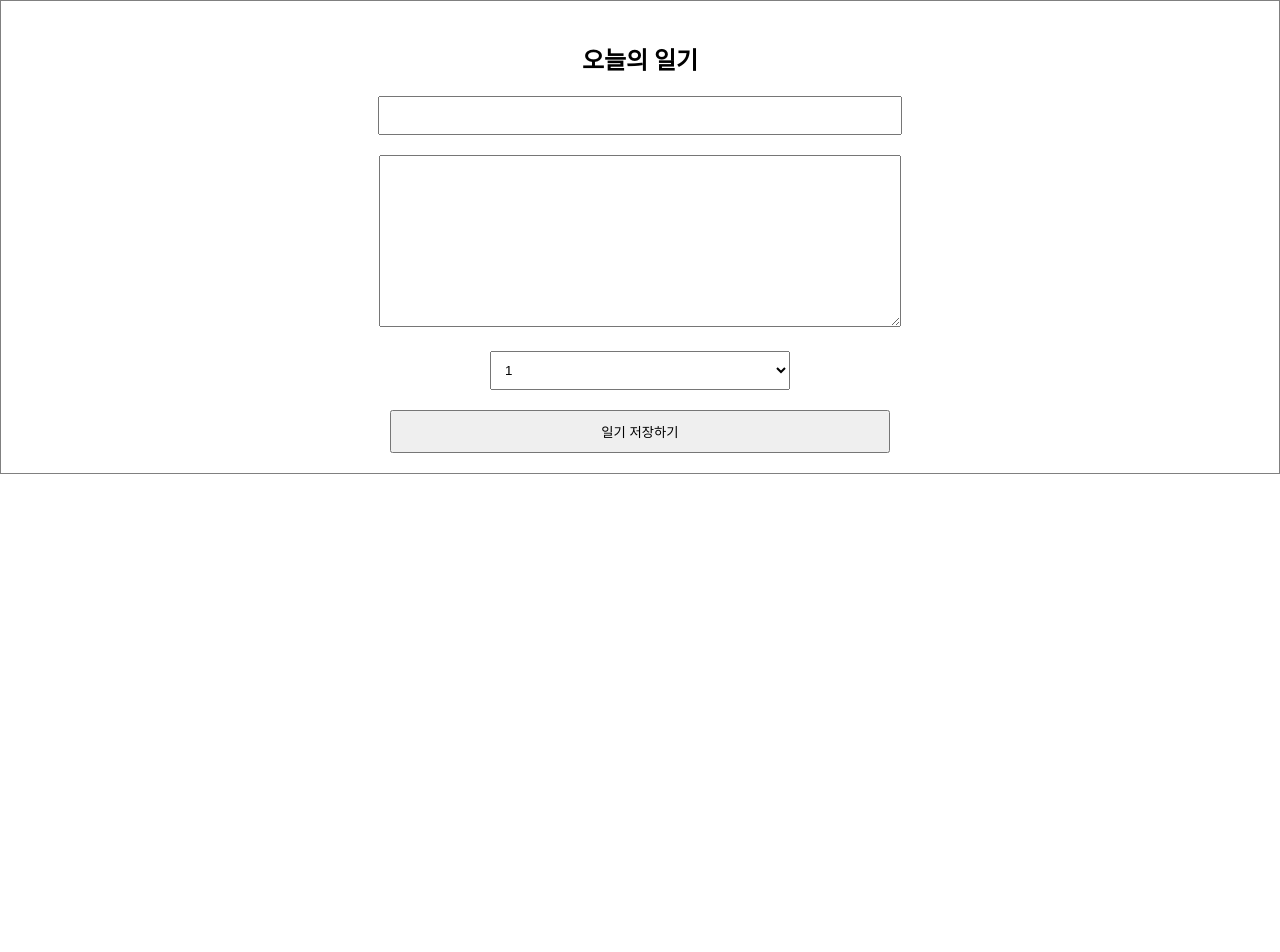
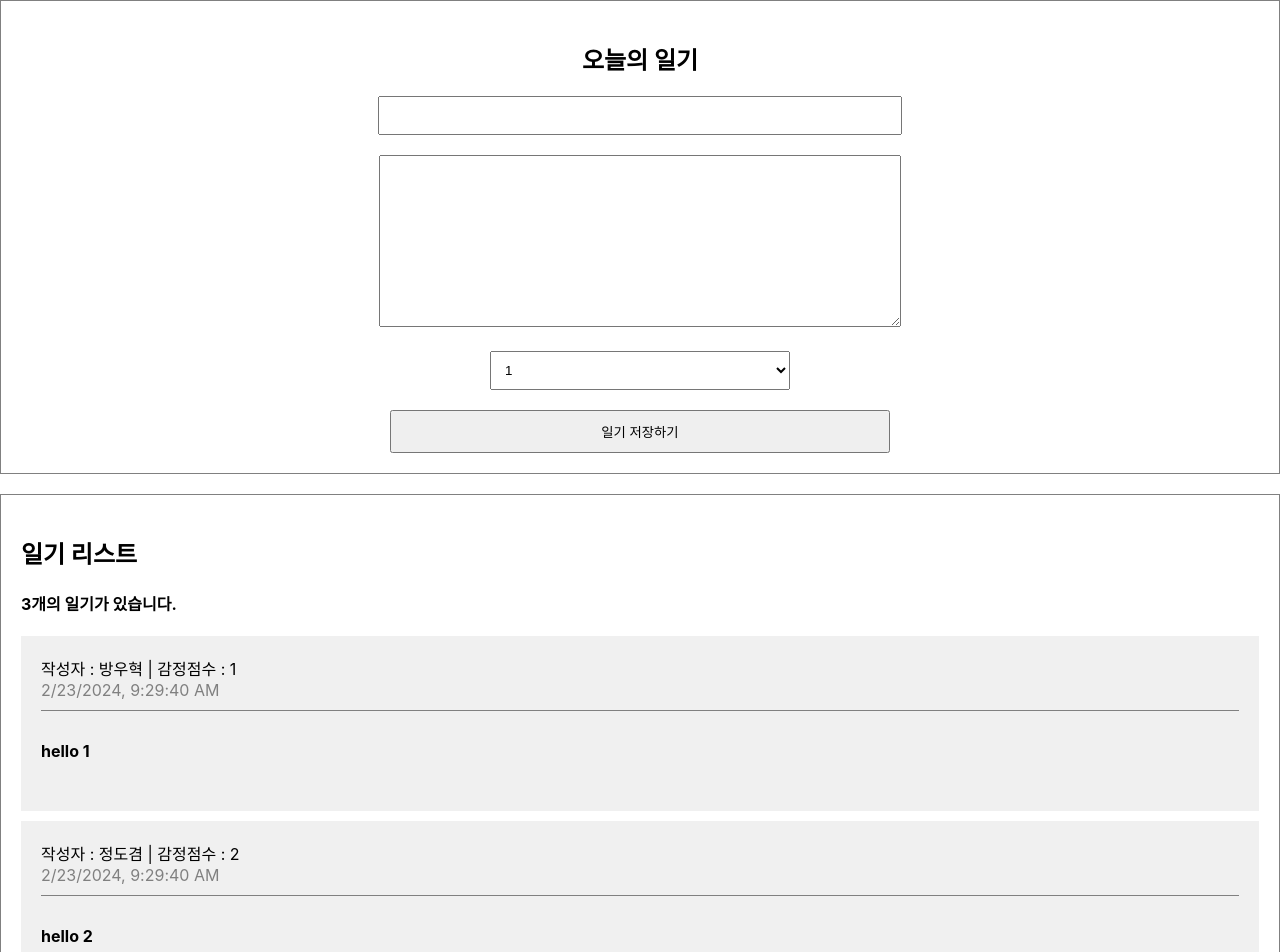
Before and after one commit to UhyeokBang/React_study, a React (Create React App) app in the folder SimpleDiary/: page / in a window 1280 px wide. Shown: the top 952 px of the page. Before the commit the page ends 800 px from the top, so only its background shows below. Built offline with nearby package versions, Linux system fonts and the light colour scheme.

Commit message:
added DiaryList components - DiaryList.js, DiaryItem.js

```diff
--- a/SimpleDiary/src/App.css
+++ b/SimpleDiary/src/App.css
@@ -26,3 +26,35 @@
   padding: 10px;
   cursor: pointer;
 }
+
+/* List */
+
+.DiaryList {
+  border: 1px solid gray;
+  padding: 20px;
+  margin-top: 20px;
+}
+
+/* Item */
+
+.DiaryItem {
+  background-color: rgb(240, 240, 240);
+  margin-bottom: 10px;
+  padding: 20px;
+}
+
+.DiaryItem .info {
+  border-bottom: 1px solid gray;
+  padding-bottom: 10px;
+  margin-bottom: 10px;
+}
+
+.DiaryItem .date {
+  color: gray;
+}
+
+.DiaryItem .content {
+  font-weight: bold;
+  margin-bottom: 30px;
+  margin-top: 30px;
+}
--- a/SimpleDiary/src/App.js
+++ b/SimpleDiary/src/App.js
@@ -1,9 +1,34 @@
 import DiaryEditor from "./DiaryEditor";
+import DiaryList from "./DiaryList";
 
+const dummyList = [
+  {
+    id: 1,
+    author: "방우혁",
+    content: "hello 1",
+    emotion: 1,
+    created_date: new Date().getTime(),
+  },
+  {
+    id: 2,
+    author: "정도겸",
+    content: "hello 2",
+    emotion: 2,
+    created_date: new Date().getTime(),
+  },
+  {
+    id: 3,
+    author: "최지우",
+    content: "hello 3",
+    emotion: 4,
+    created_date: new Date().getTime(),
+  },
+];
 function App() {
   return (
     <div>
       <DiaryEditor />
+      <DiaryList diaryList={dummyList} />
     </div>
   );
 }
--- /dev/null
+++ b/SimpleDiary/src/DiaryItem.js
@@ -0,0 +1,16 @@
+const DiaryItem = ({ author, content, created_date, emotion, id }) => {
+  return (
+    <div className="DiaryItem">
+      <div className="info">
+        <span>
+          작성자 : {author} | 감정점수 : {emotion}
+        </span>
+        <br />
+        <span className="date">{new Date(created_date).toLocaleString()}</span>
+      </div>
+      <div className="content">{content}</div>
+    </div>
+  );
+};
+
+export default DiaryItem;
--- /dev/null
+++ b/SimpleDiary/src/DiaryList.js
@@ -0,0 +1,19 @@
+import DiaryItem from "./DiaryItem.js";
+const DiaryList = ({ diaryList }) => {
+  return (
+    <div className="DiaryList">
+      <h2>일기 리스트</h2>
+      <h4>{diaryList.length}개의 일기가 있습니다.</h4>
+      <div>
+        {diaryList.map((it) => (
+          <DiaryItem key={it.id} {...it} />
+        ))}
+      </div>
+    </div>
+  );
+};
+
+DiaryList.defaultProps = {
+  diaryList: [],
+};
+export default DiaryList;
```
